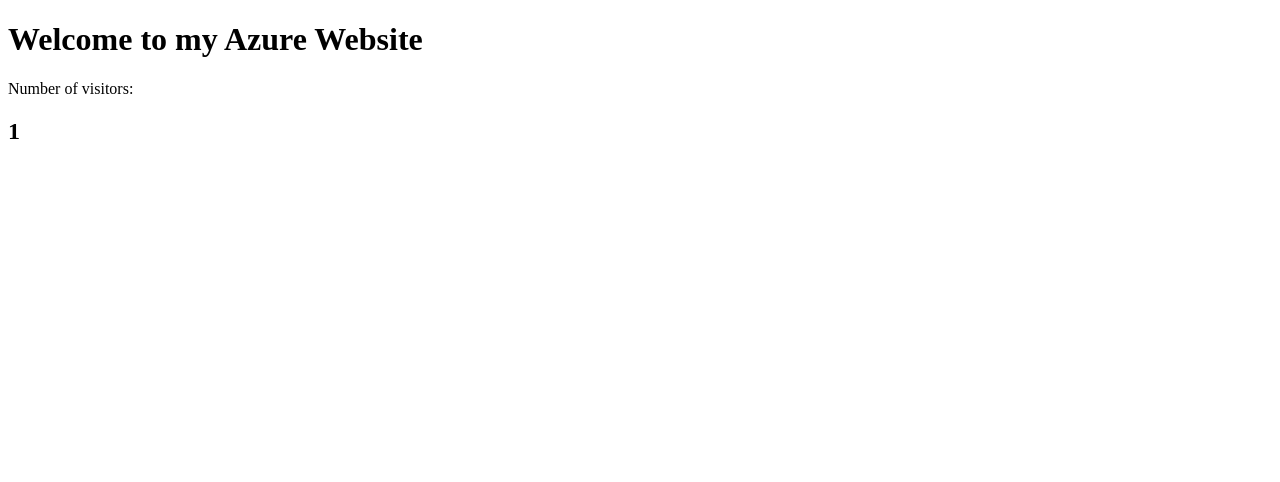
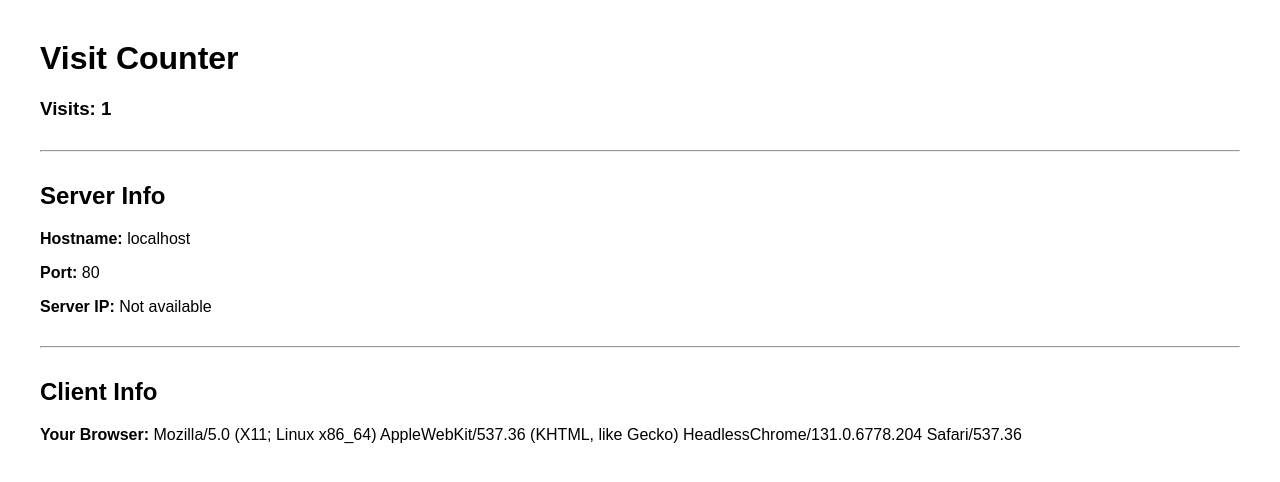
Before and after one commit to Ima-Ne04/github-actions-azure-project, a website: page index.html in a window 1280 px wide. Drawn offline with Linux system fonts and the light colour scheme.

Commit message:
Update index.html

```diff
--- a/index.html
+++ b/index.html
@@ -1,23 +1,53 @@
 <!DOCTYPE html>
 <html>
 <head>
-<title>Visitor Counter</title>
+<title>Visit Counter</title>
+
+<style>
+
+body{
+font-family: Arial;
+margin:40px;
+}
+
+h1{
+font-size:32px;
+}
+
+hr{
+margin:30px 0;
+}
+
+</style>
+
 </head>
 
 <body>
 
-<h1>Welcome to my Azure Website</h1>
+<h1>Visit Counter</h1>
 
-<p>Number of visitors:</p>
+<h3>Visits: <span id="counter"></span></h3>
 
-<h2 id="counter"></h2>
+<hr>
+
+<h2>Server Info</h2>
+
+<p><b>Hostname:</b> <span id="host"></span></p>
+<p><b>Port:</b> <span id="port"></span></p>
+<p><b>Server IP:</b> Not available</p>
+
+<hr>
+
+<h2>Client Info</h2>
+
+<p><b>Your Browser:</b> <span id="browser"></span></p>
 
 <script>
 
 let count = localStorage.getItem("visitCount");
 
 if(count === null){
-    count = 0;
+count = 0;
 }
 
 count++;
@@ -26,6 +56,12 @@ localStorage.setItem("visitCount", count);
 
 document.getElementById("counter").innerText = count;
 
+document.getElementById("host").innerText = window.location.hostname;
+
+document.getElementById("port").innerText = window.location.port || "80";
+
+document.getElementById("browser").innerText = navigator.userAgent;
+
 </script>
 
 </body>
```
